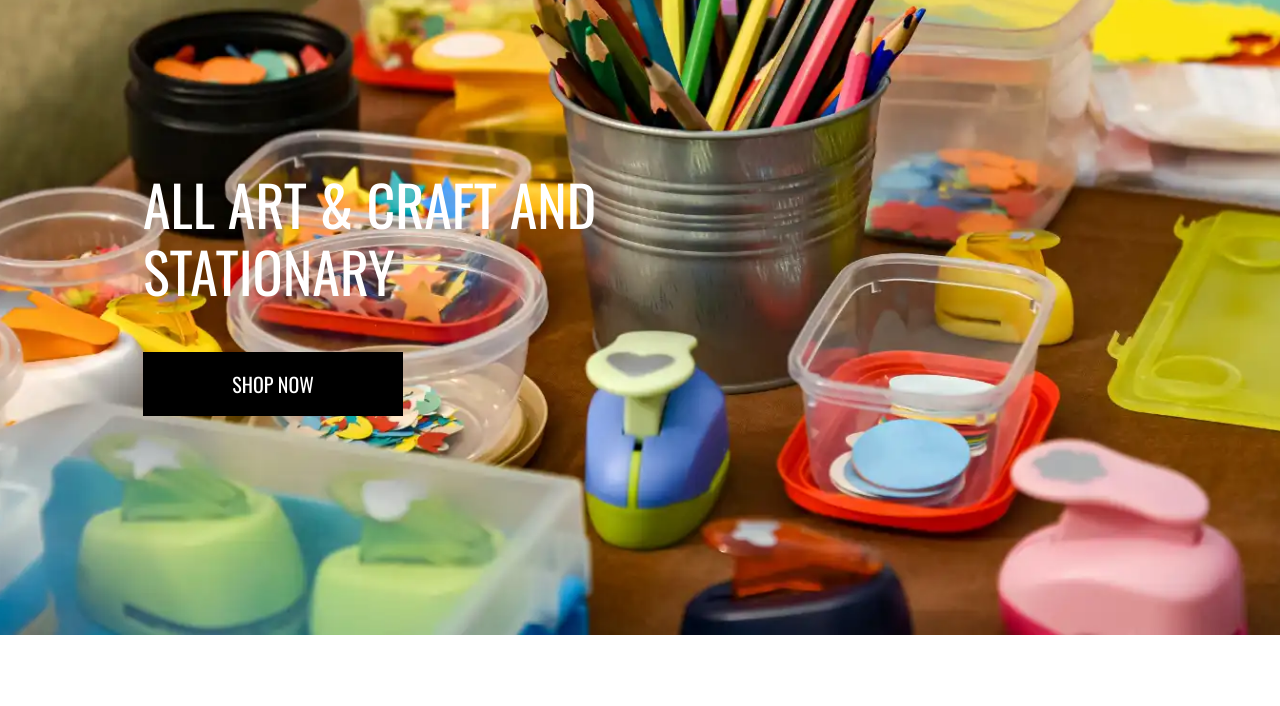
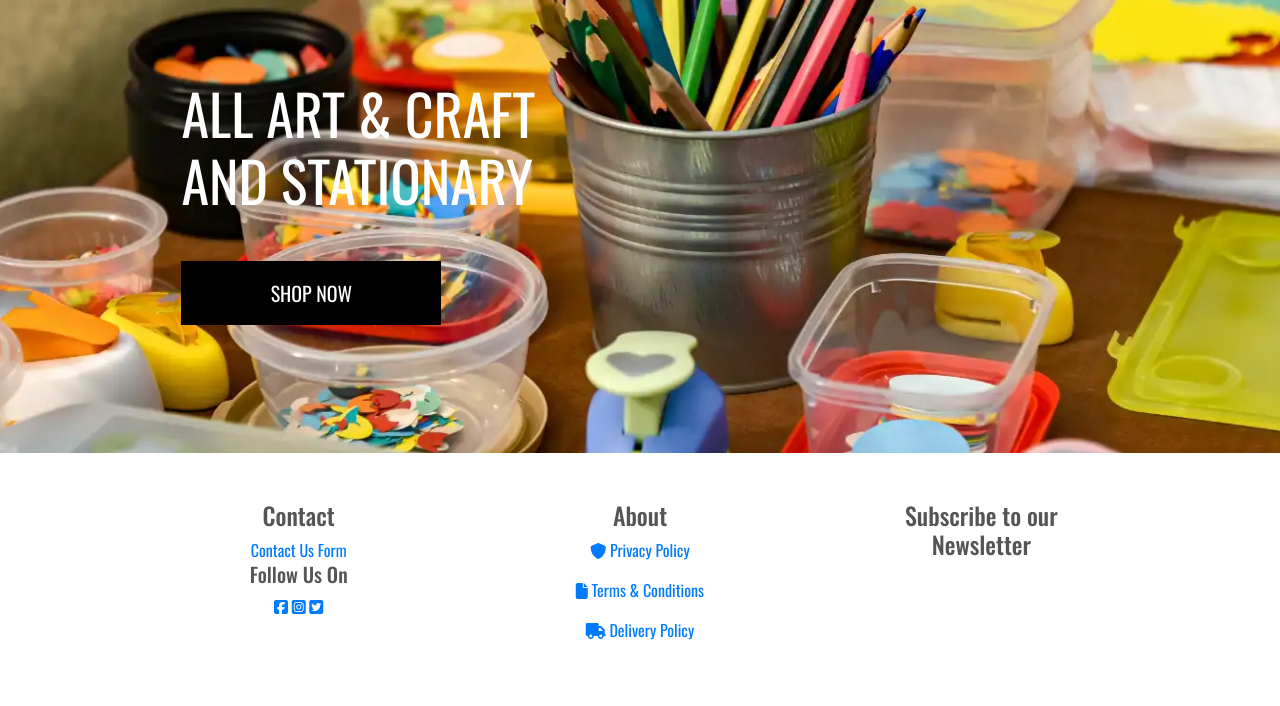
Before and after one commit to Dania2021/shines-school-supplies, a Django app: page / in a window 1280 px wide. Shown: the part 165-871 px from the top of the page. Before the commit the page ends 800 px from the top, so only its background shows below. Run offline with Django 3.2, Linux system fonts and the light colour scheme; some libraries are stand-ins or nearby versions.

Commit message:
Added footer content

```diff
--- a/static/css/base.css
+++ b/static/css/base.css
@@ -64,6 +64,14 @@ body {
     border: 1px solid black;
 }
 
+.content-container {
+    padding: 5rem 3rem;
+}
+
+.footer-container {
+    background: #fff;
+}
+
 /* -------------------------------- Media Queries */
 
 /* Slightly larger container on xl screens */
--- a/templates/base.html
+++ b/templates/base.html
@@ -143,8 +143,21 @@
     {% block page_header %}
     {% endblock %}
 
-    {% block content %}
-    {% endblock %}
+    <!--Main content-->
+    <main>
+        <div class="content-container">
+            {% block content %}
+            {% endblock %}
+        </div>
+    </main>
+
+
+    <!-- Footer-->
+
+    <div class="footer-container pt-5">
+        {% include 'includes/footer-content.html' %}
+    </div>
+
 
     {% block postloadjs %}
     {% endblock %}
--- /dev/null
+++ b/templates/includes/footer-content.html
@@ -0,0 +1,34 @@
+<div class="container">
+    <div class="row footer-content text-center d-flex justify-content-around">
+        <!--Contact section-->
+        <div class="col-sm-3 pb-5">
+            <h4 class="col-pb-3">Contact</h4>
+            <a href="">Contact Us Form</a>
+            <h5 class="col-pb-3">Follow Us On</h5>
+            <a href="https://www.facebook.com/" class="social-icon" target="_blank" rel="noopener nofollow"
+                aria-label="Link to Facebook">
+                <i class="fab fa-facebook-square"></i>
+            </a>
+            <a href="https://www.instagram.com/" class="social-icon" target="_blank" rel="noopener nofollow"
+                aria-label="Link to Instagram">
+                <i class="fab fa-instagram-square"></i>
+            </a>
+            <a href="https://www.twitter.com/" class="social-icon" target="_blank" rel="noopener nofollow"
+                aria-label="Link to Twitter">
+                <i class="fab fa-twitter-square"></i>
+            </a>
+
+        </div>
+        <!--About section-->
+        <div class="col-sm-3 pb-5">
+            <h4 class="col-pb-3">About</h4>
+            <p><a href=""><i class="fa-solid fa-shield"></i> Privacy Policy</a></p>
+            <p><a href=""><i class="fa-solid fa-file"></i> Terms & Conditions</a></p>
+            <p><a href=""><i class="fa-solid fa-truck"></i> Delivery Policy</a></p>
+        </div>
+        <!--Newsletter section-->
+        <div class="col-sm-3 pb-5">
+            <h4 class="col-pb-3">Subscribe to our Newsletter</h4>
+        </div>
+    </div>
+</div>
```
